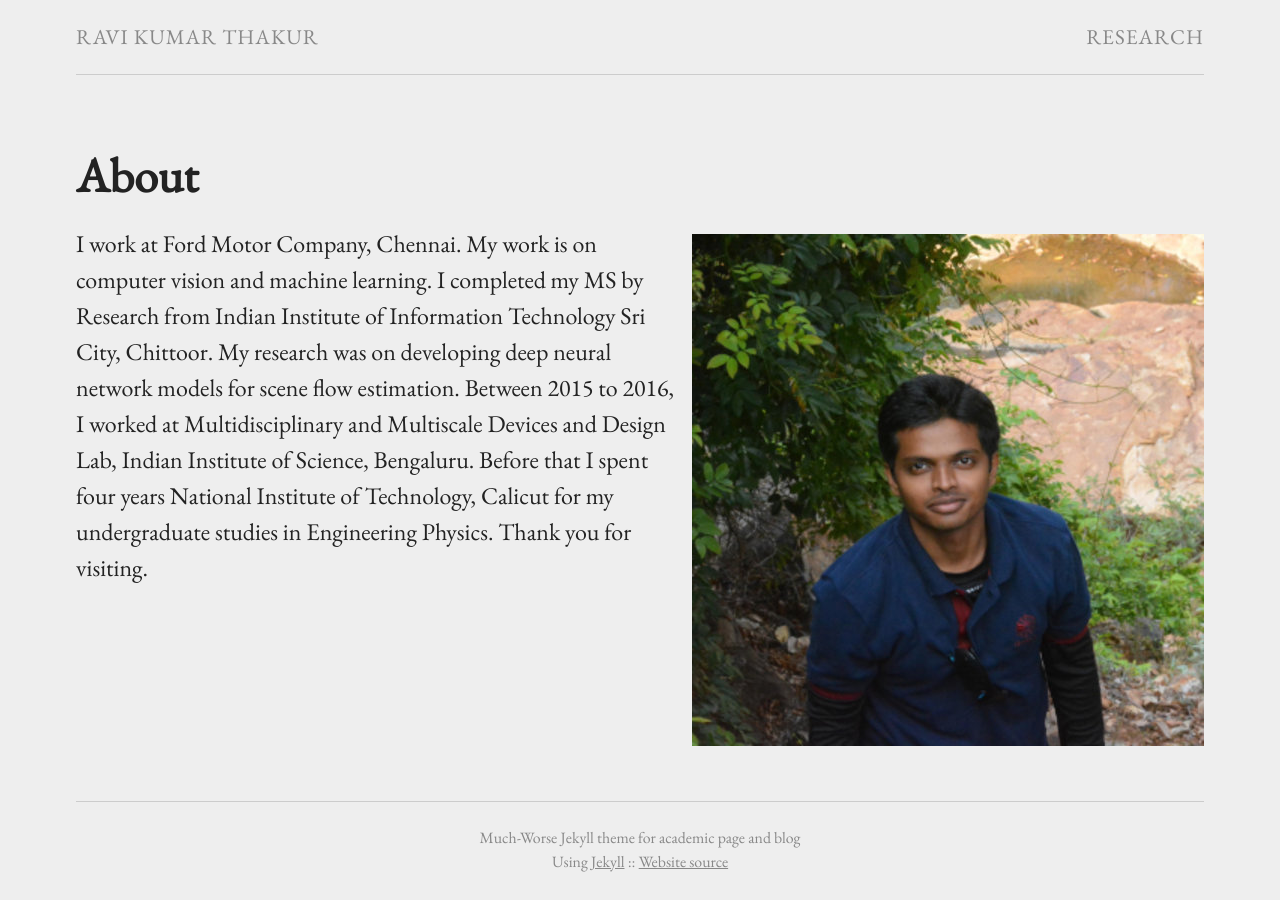
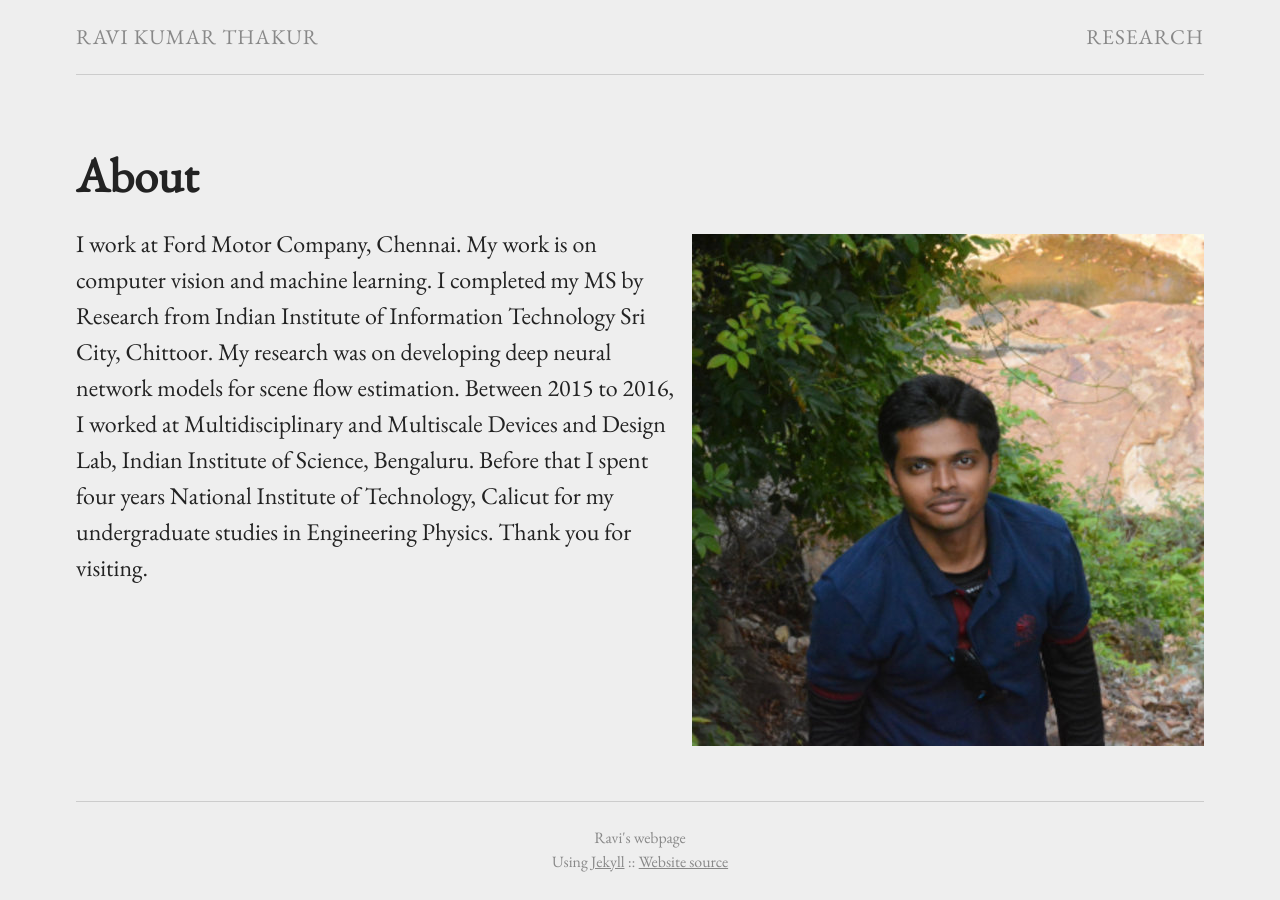
Before and after one commit to ravikt/ravi, a Jekyll site: the page built from index.md, in a window 1280 px wide. Built offline with Jekyll 4.4.1, drawn with Linux system fonts in a browser that asks for light colours.

Commit message:
Update _config.yml

```diff
--- a/_config.yml
+++ b/_config.yml
@@ -1,16 +1,16 @@
 title: Ravi Kumar Thakur
-description: Much-Worse Jekyll theme for academic page and blog
+description: Ravi's webpage
 sourcecode: "https://github.com/gchauras/much-worse-jekyll-theme"
 
 permalink: blog/:year/:month/:day/:title
 exclude: ["Makefile", "README.md"]
 
 url: "http://ravikt.github.io"     # the base hostname & protocol for your site
-baseurl: "/much-worse-jekyll-theme"                   # the subpath of your site, e.g. /blog
+baseurl:                   # the subpath of your site, e.g. /blog
 github_username: ravikt
 
 author:
-    name:
+    name: Ravi Kumar Thakur
     facebook:
     scholar:
 
```
